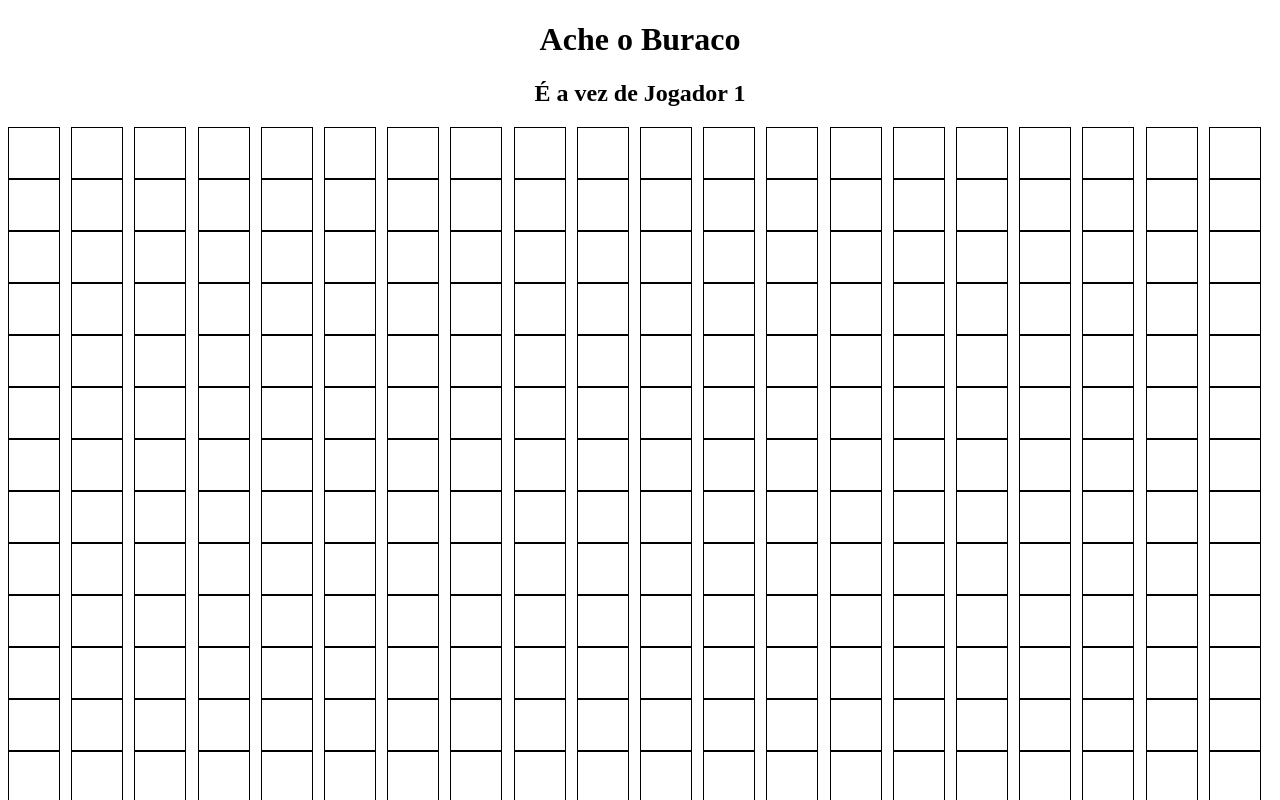
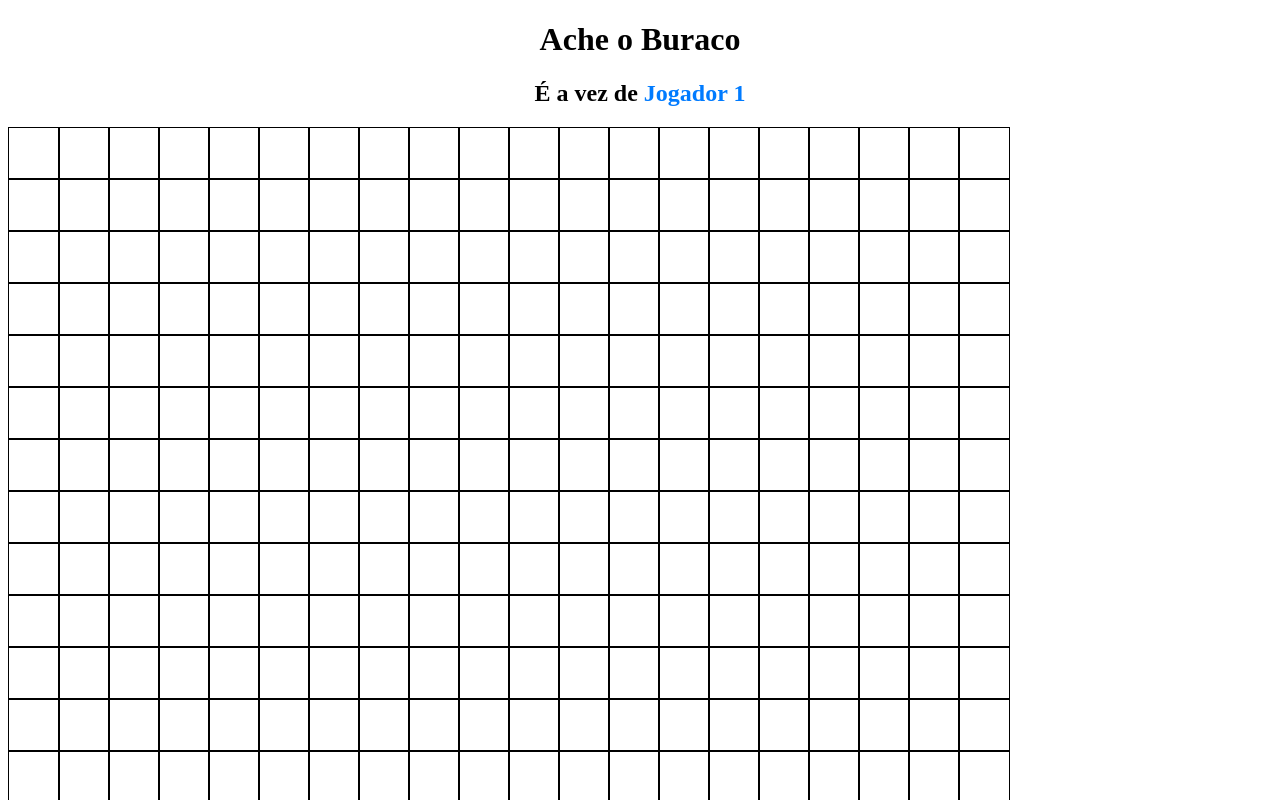
Before and after one commit to JoseDesen/Ache-o-buraco, a plain HTML site: page multiplayer/index.html in a window 1280 px wide. Both pictures are taken after a click on the button "Iniciar Jogo". Shown: the top 800 px of the page. Drawn offline with Linux system fonts and the light colour scheme.

Commit message:
colocar cores nos jogadores no modo multiplayer

```diff
--- a/multiplayer/index.html
+++ b/multiplayer/index.html
@@ -12,18 +12,24 @@
     <div id="nomes-jogadores">
         <label for="nome-jogador1">Nome do Jogador 1:</label>
         <input type="text" id="nome-jogador1" placeholder="Jogador 1">
+        <input type="color" id="cor-jogador1" value="#007bff">
         <br><br>
         <label for="nome-jogador2">Nome do Jogador 2:</label>
         <input type="text" id="nome-jogador2" placeholder="Jogador 2">
+        <input type="color" id="cor-jogador2" value="#28a745">
         <br><br>
         <button id="iniciar-jogo">Iniciar Jogo</button>
     </div>
 
-    <h2><div id="status-jogo"></div></h2>
+    <h2>
+        <div id="status-jogo"></div>
+    </h2>
 
-    <h3><div id="placar"></div></h3>
+    <h3>
+        <div id="placar"></div>
+    </h3>
 
-    <center><button id="reiniciar-jogo" >Reiniciar Jogo</button></center>
+    <center><button id="reiniciar-jogo">Reiniciar Jogo</button></center>
 
     <div id="tabuleiro"></div>
 
--- a/multiplayer/script.js
+++ b/multiplayer/script.js
@@ -5,6 +5,8 @@ const statusJogo = document.getElementById('status-jogo');
 
 const nomeJogador1Input = document.getElementById('nome-jogador1');
 const nomeJogador2Input = document.getElementById('nome-jogador2');
+const corJogador1Input = document.getElementById('cor-jogador1');
+const corJogador2Input = document.getElementById('cor-jogador2');
 const botaoIniciar = document.getElementById('iniciar-jogo');
 const areaNomes = document.getElementById('nomes-jogadores');
 
@@ -16,17 +18,61 @@ const placar = document.getElementById('placar');
 let placarJogador1 = 0;
 let placarJogador2 = 0;
 
-let direcaoDoTurno= (Math.random() < 0.5) ? "vertical" : "horizontal";
+let direcaoDoTurno = (Math.random() < 0.5) ? "vertical" : "horizontal";
 
 let jogadorAtual = 1;
 
 let nomeJogador1 = "Jogador 1";
 let nomeJogador2 = "Jogador 2";
+let corJogador1 = "#007bff";
+let corJogador2 = "#28a745";
 
 botaoIniciar.addEventListener('click', () => {
 
     nomeJogador1 = nomeJogador1Input.value || "Jogador 1";
     nomeJogador2 = nomeJogador2Input.value || "Jogador 2";
+    corJogador1 = corJogador1Input.value;
+    corJogador2 = corJogador2Input.value;
+
+    // Converte a cor hexadecimal para RGB
+    function hexToRgb(hex) {
+        const r = parseInt(hex.substring(1, 3), 16);
+        const g = parseInt(hex.substring(3, 5), 16);
+        const b = parseInt(hex.substring(5, 7), 16);
+        return { r, g, b };
+    }
+
+    // Calcula a "distância" entre duas cores no espaço RGB
+    function distanciaCores(cor1, cor2) {
+        const rgb1 = hexToRgb(cor1);
+        const rgb2 = hexToRgb(cor2);
+
+        const dr = rgb1.r - rgb2.r;
+        const dg = rgb1.g - rgb2.g;
+        const db = rgb1.b - rgb2.b;
+
+        return Math.sqrt(dr * dr + dg * dg + db * db);
+    }
+
+    // Define a tolerância para cores parecidas (um valor menor significa mais estrito)
+    const tolerancia = 100;
+
+    if (distanciaCores(corJogador1, corJogador2) < tolerancia) {
+        alert("As cores dos jogadores não podem ser muito parecidas. Por favor, escolha cores mais distintas.");
+        return;
+    }
+    // Verifica se a cor é similar ao vermelho
+    function isCorSimilarAoVermelho(cor) {
+        const { r, g, b } = hexToRgb(cor);
+        // Regra: o componente vermelho deve ser alto e os outros dois, baixos.
+        // A proporção de R deve ser maior que 65% (165/255) e G+B deve ser menor que 30% (76.5*2)
+        return r > 165 && g < 76 && b < 76;
+    }
+
+    if (isCorSimilarAoVermelho(corJogador1) || isCorSimilarAoVermelho(corJogador2)) {
+        alert("A cor escolhida é muito parecida com vermelho. Por favor, escolha outra cor.");
+        return;
+    }
 
     areaNomes.style.display = 'none';
     tabuleiro.style.display = 'grid';
@@ -44,10 +90,14 @@ botaoReiniciar.addEventListener('click', () => {
 });
 
 function atualizarPlacar() {
-    placar.textContent = `${nomeJogador1}: ${placarJogador1} vitórias | ${nomeJogador2}: ${placarJogador2} vitórias`;
+     placar.innerHTML = `
+        <span style="color: ${corJogador1};">${nomeJogador1}: ${placarJogador1} vitórias</span> |
+        <span style="color: ${corJogador2};">${nomeJogador2}: ${placarJogador2} vitórias</span>
+    `;
 }
+
 function reiniciarJogo() {
-	tabuleiro.innerHTML = '';
+    tabuleiro.innerHTML = '';
 
     buracos = [];
     direcaoDoTurno = (Math.random() < 0.5) ? "vertical" : "horizontal";
@@ -82,7 +132,13 @@ function iniciarJogo() {
 
     function atualizarStatus() {
         const nomeDoTurno = (jogadorAtual === 1) ? nomeJogador1 : nomeJogador2;
-        statusJogo.textContent = `É a vez de ${nomeDoTurno}`;
+        const corDoTurno = (jogadorAtual === 1) ? corJogador1 : corJogador2;
+        const nomeEl = document.createElement('span');
+        nomeEl.textContent = nomeDoTurno;
+        nomeEl.style.color = corDoTurno;
+
+        statusJogo.innerHTML = `É a vez de `;
+        statusJogo.appendChild(nomeEl);
     }
 
     atualizarStatus();
@@ -102,7 +158,7 @@ function iniciarJogo() {
             const colunaClicada = parseInt(partes[2]);
             const buraco = buracos[0];
             const nomeDoTurno = (jogadorAtual === 1) ? nomeJogador1 : nomeJogador2;
-
+            const corJogador = (jogadorAtual === 1) ? corJogador1 : corJogador2;
             if (linhaClicada === buraco.linha && colunaClicada === buraco.coluna) {
                 alert(`Parabéns, ${nomeDoTurno}! Você achou o buraco!`);
                 celula.textContent = "\u25EF";
@@ -142,7 +198,7 @@ function iniciarJogo() {
                         celula.textContent = "\u2192";
                     }
                 }
-
+                celula.style.backgroundColor=corJogador;
                 jogadorAtual = (jogadorAtual === 1) ? 2 : 1;
                 direcaoDoTurno = (Math.random() < 0.5) ? "vertical" : "horizontal";
                 atualizarStatus();
--- a/multiplayer/style.css
+++ b/multiplayer/style.css
@@ -6,7 +6,7 @@ body {
 
 #tabuleiro {
     display: grid;
-    grid-template-columns: repeat(20, 1fr);
+    grid-template-columns: repeat(20, 50px);
 
 }
 
```
